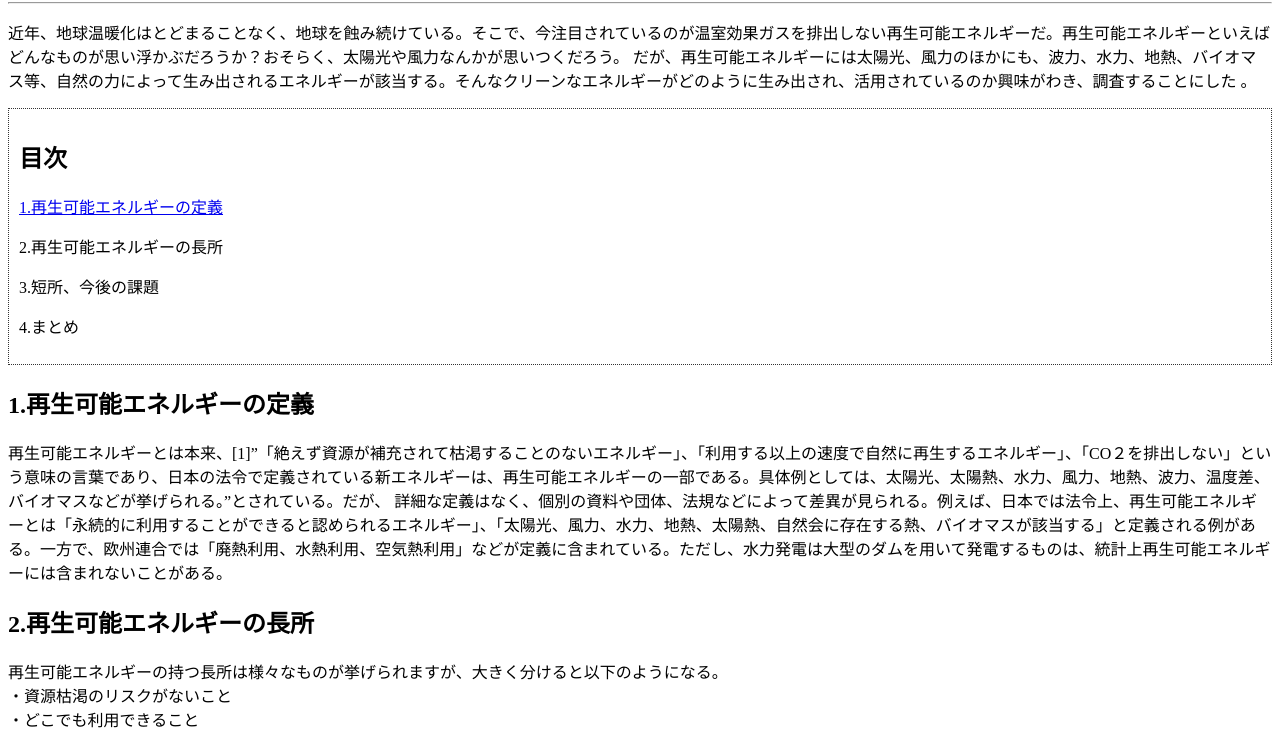
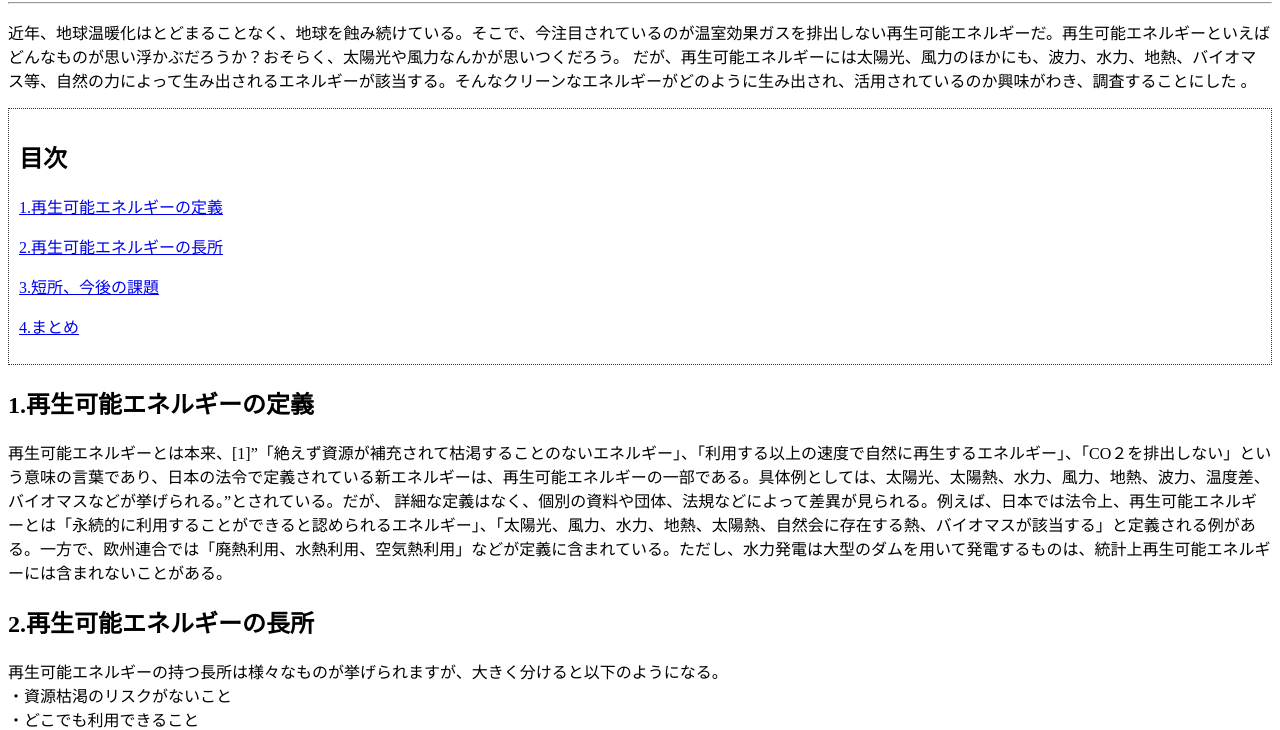
Before and after one commit to 240070tsakata/240070tsakata.github.io, a plain HTML site: page cl2020.html in a window 1280 px wide. Shown: the part 73-803 px from the top of the page. Drawn offline with Linux system fonts and the light colour scheme.

Commit message:
Update cl2020.html

```diff
--- a/cl2020.html
+++ b/cl2020.html
@@ -13,11 +13,11 @@
 
         <P><A HREF="#A">1.再生可能エネルギーの定義</A></P>
 
-        <P><A HERF="#A">2.再生可能エネルギーの長所</A></P>
+        <P><A HREF="#A">2.再生可能エネルギーの長所</A></P>
 
-        <P><A HERF="#A">3.短所、今後の課題</A></P>
+        <P><A HREF="#A">3.短所、今後の課題</A></P>
 
-        <P><A HERF="#A">4.まとめ</A></P>
+        <P><A HREF="#A">4.まとめ</A></P>
 
       </div>
       <P><H2><A NAME="A">1.再生可能エネルギーの定義</A></H2></P>
```
